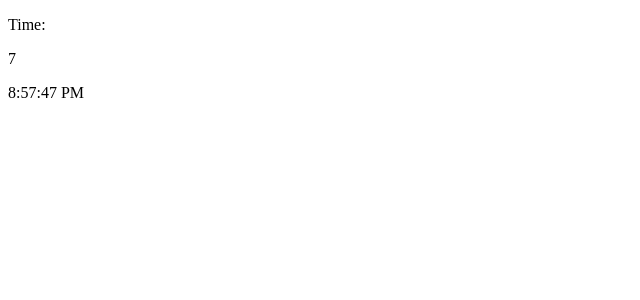
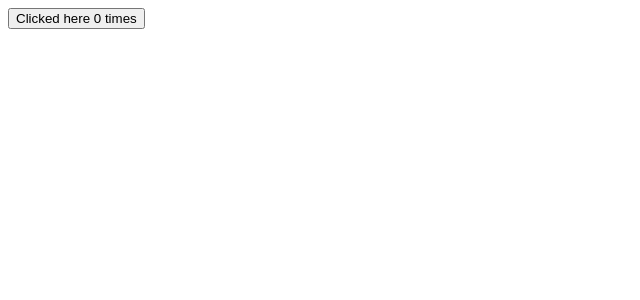
Before and after one commit to mina-tion/react-study-proj, a React (Create React App) app: page / in a window 1280 px wide. Shown: the top 300 px of the page, without its empty margins (0-640 px from the left). Built offline with nearby package versions, Linux system fonts and the light colour scheme.

Commit message:
add function component for event handling

```diff
--- a/src/App.js
+++ b/src/App.js
@@ -1,47 +1,28 @@
-import React from "react"
+import React, { useState } from "react"
 
-class App extends React.Component {
-  constructor (props){
-    super(props)
+const App = (props) => {
 
-    this.intervalFlag = null
-    this.state = {
-      title: "Time: ",
-      date: new Date,
-      counter: 0
-    }
+  const [counter, setCounter] = useState(0)
+
+  const handlerClick = (event) => {
+    setCounter(counter+1)
   }
 
-  componentDidMount() {
-    this.intervalFlag = setInterval(() => {
-      this.setState((state, props) => ({
-        date: new Date,
-        counter: this.state.counter +1
-      }))
-    }, 1000)
+  const handlerMouseEnter = (event) => {
+    console.log("handlerMouseEnter")
   }
+  const handlerMouseLeave = (event) => {
+    console.log("handlerMouseLeave")
+  }
+  return (
+    <button
+      onClick={handlerClick}
+      onMouseEnter={handlerMouseEnter}
+      onMouseLeave={handlerMouseLeave}>
 
-  componentDidUpdate() {
-    console.log("Component was updated")
-  }
-
-
-  componentWillUnmount() {
-    clearInterval(this.intervalFlag)
-  }
-
-  render() {
-    return (
-      <div>
-        <p>{this.state.title}</p>
-        <p>{this.state.counter}</p>
-        <p>{ this.state.date.toLocaleTimeString() }</p>
-      </div>
-
-
-    )
-  }
-
+      Clicked here {counter} times
+    </button>
+  )
 }
 
 
```
